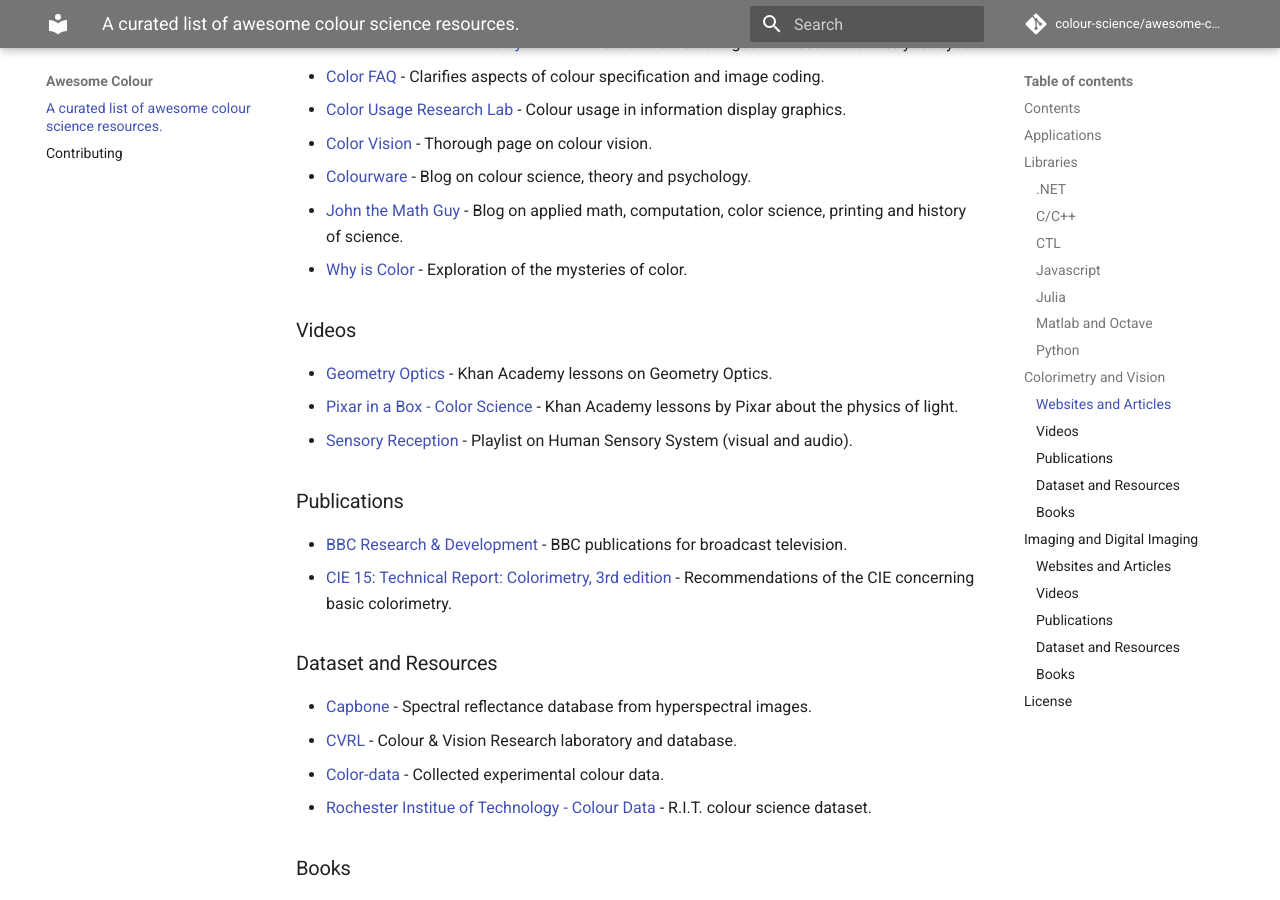
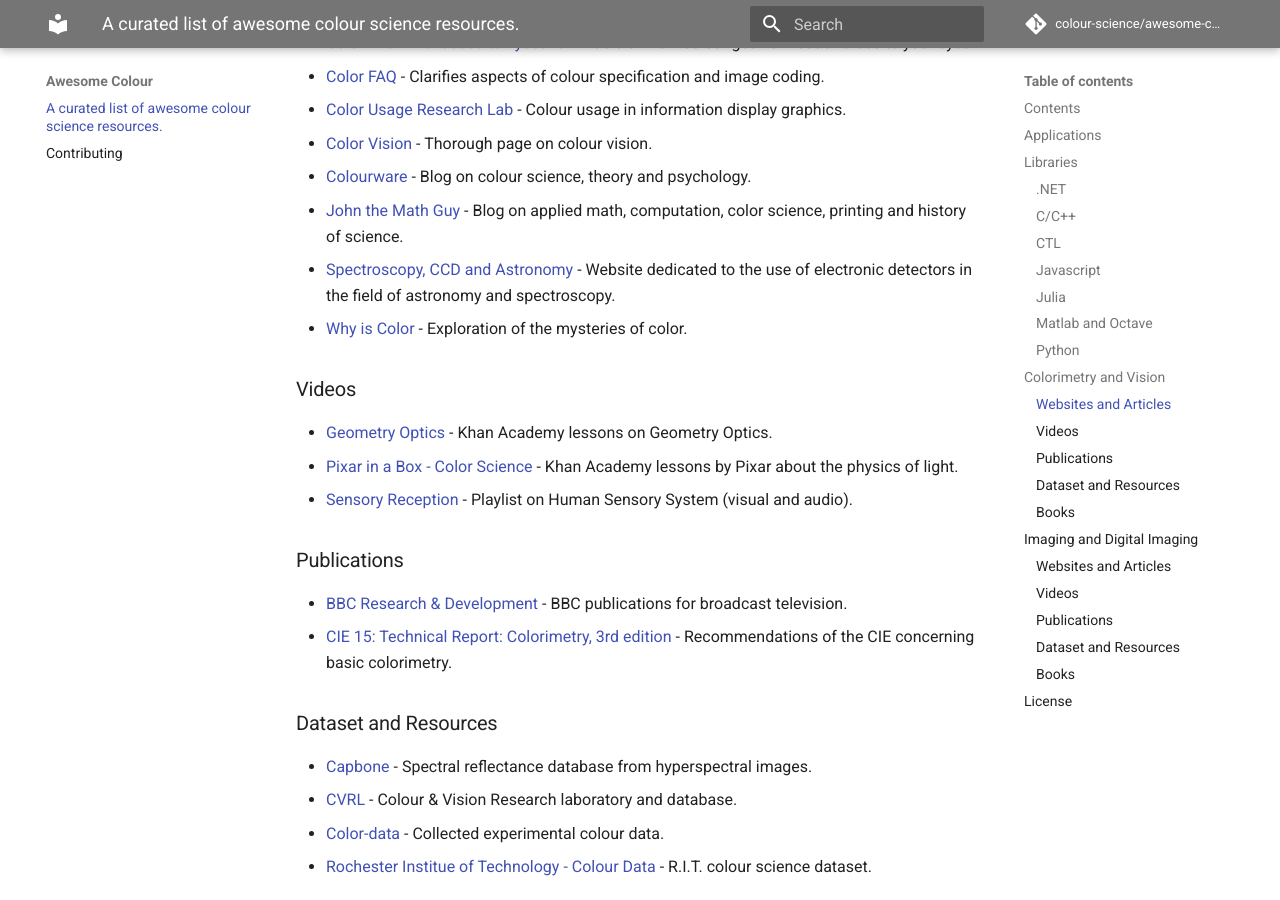
Before and after one commit to colour-science/awesome-colour, an MkDocs documentation site: the page built from docs/index.md, in a window 1280 px wide and 900 px high, scrolled down 2734 px. Built offline with MkDocs 1.6.1 and Material for MkDocs 9.7.7, drawn with Linux system fonts in a browser that asks for light colours; comment, search, counter and statistics services are not loaded; old or Windows-style settings are respelled for this version of MkDocs.

Commit message:
Add "Spectroscopy, CCD and Astronomy".

```diff
--- a/docs/index.md
+++ b/docs/index.md
@@ -98,6 +98,7 @@
 - [Color Vision](http://www.handprint.com/LS/CVS/color.html) - Thorough page on colour vision.
 - [Colourware](http://colourware.org/tag/colour/) - Blog on colour science, theory and psychology.
 - [John the Math Guy](http://johnthemathguy.blogspot.co.nz/) - Blog on applied math, computation, color science, printing and history of science.
+- [Spectroscopy, CCD and Astronomy](http://www.astrosurf.com/buil/index.html) - Website dedicated to the use of electronic detectors in the field of astronomy and spectroscopy.
 - [Why is Color](http://www.rit-mcsl.org/fairchild/WhyIsColor/) - Exploration of the mysteries of color.
 
 
```
Also changed, not shown: readme.md (+1 -0 lines).
